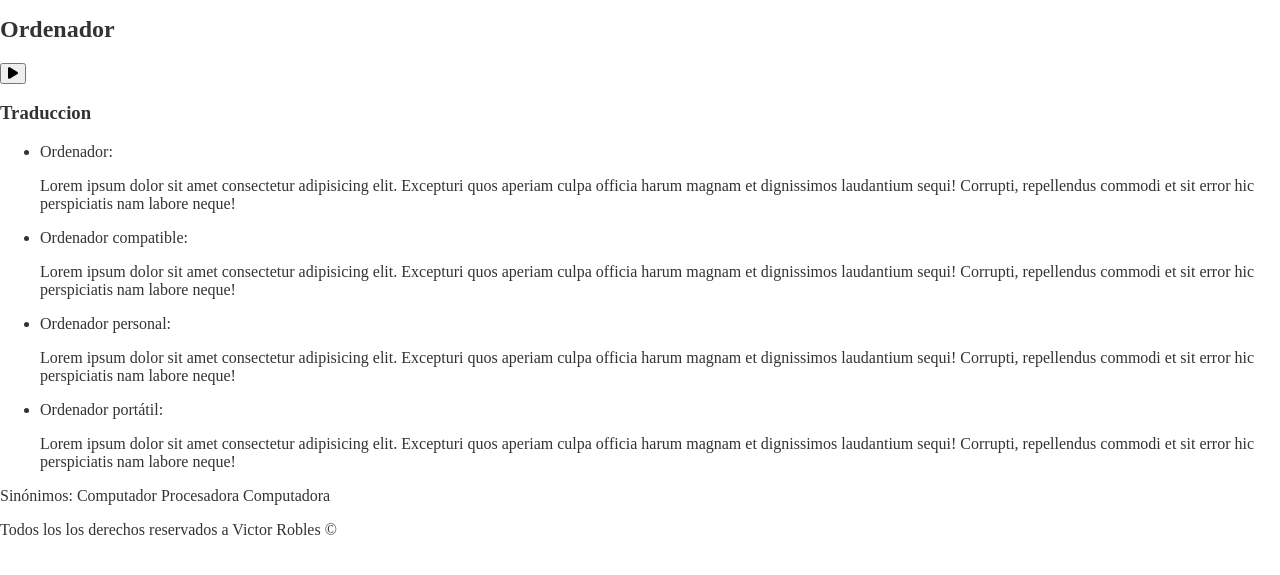
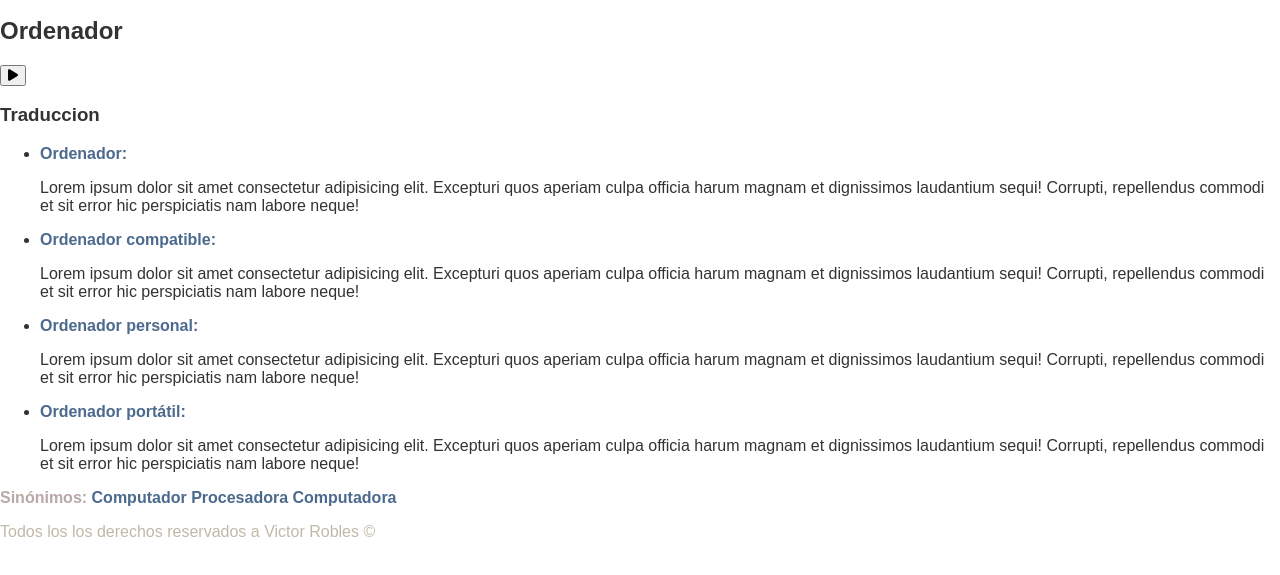
Before and after one commit to NatashaCampo/Taller-Grupal, a plain HTML site: page index.html in a window 1280 px wide. Shown: the part 129-704 px from the top of the page. Drawn offline with Linux system fonts and the light colour scheme.

Commit message:
Se realizaron estilos

```diff
--- a/style.css
+++ b/style.css
@@ -3,4 +3,17 @@ body{
     padding:0;
     background-color: white;
     color: #333333;
+    font-family: Arial, Helvetica, sans-serif;
 }
+.ColorAzul{
+    color:  #4b6a8d ;
+    font-weight: bold;
+}
+.titulo-sinonimos{
+    color:   #b9a9a6;
+    font-weight: bold;
+}
+.footer_footer{
+    color: #c0b9a8 ;
+    font-width: small;
+}
```
